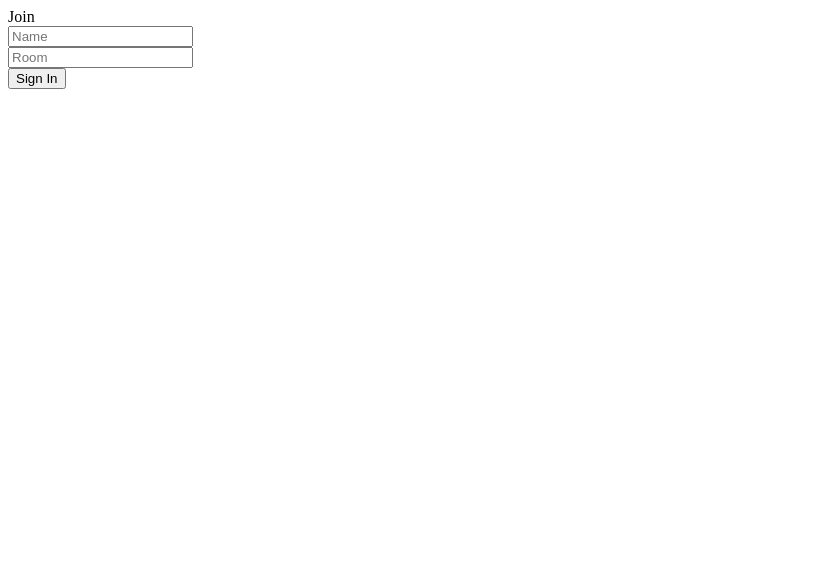
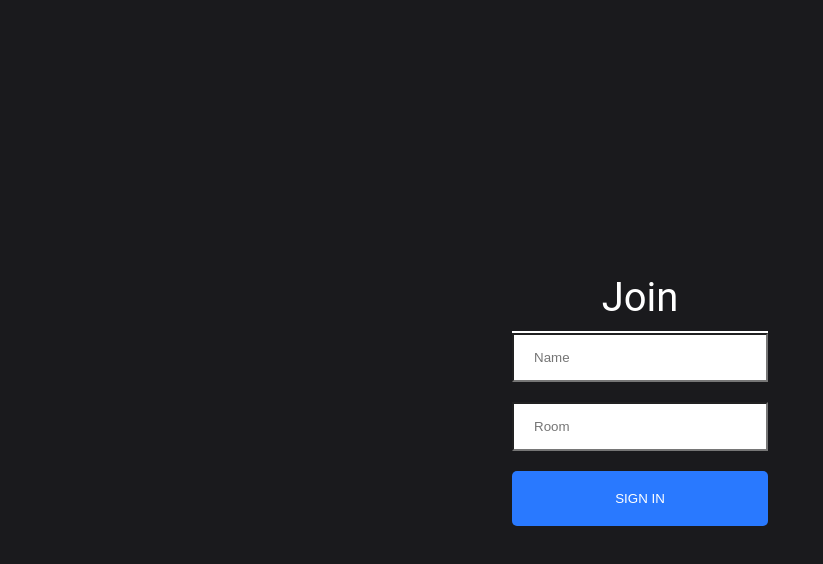
Before and after one commit to akshaydonhe12/Chat-Application, a React (Create React App) app in the folder client/: page / in a window 1280 px wide. Shown: the top 564 px of the page, without its empty margins (0-823 px from the left). Built offline with nearby package versions, Linux system fonts and the light colour scheme.

Commit message:
css-for-join

```diff
--- a/client/src/App.js
+++ b/client/src/App.js
@@ -1,8 +1,8 @@
 import React from 'react';
 import { BrowserRouter as Router, Route } from 'react-router-dom';
 
-import Join from './components/Join';
-import Chat from './components/Chat';
+import Join from './components/Join/Join';
+import Chat from './components/Chat/Chat';
 
 const App = () => (
     <Router>
--- /dev/null
+++ b/client/src/components/Join/Join.css
@@ -0,0 +1,71 @@
+html, body {
+    font-family: 'Roboto', sans-serif;
+    padding: 0;
+    margin: 0;
+  }
+
+  #root {
+    height: 100vh;
+  }
+
+  * {
+    box-sizing: border-box;
+  }
+
+  .joinOuterContainer {
+    display: flex;
+    justify-content: center;
+    text-align: center;
+    height: 100vh;
+    align-items: center;
+    background-color: #1A1A1D;
+  }
+
+  .joinInnerContainer {
+    width: 20%;
+  }
+
+  .joinInput {
+    border-radius: 0;
+    padding: 15px 20px;
+    width: 100%;
+  }
+
+  .heading {
+    color: white;
+    font-size: 2.5em;
+    padding-bottom: 10px;
+    border-bottom: 2px solid white;
+  }
+
+  .button {
+      color: #fff !important;
+      text-transform: uppercase;
+      text-decoration: none;
+      background: #2979FF;
+      padding: 20px;
+      border-radius: 5px;
+      display: inline-block;
+      border: none;
+      width: 100%;
+  }
+
+  .mt-20 {
+    margin-top: 20px;
+  }
+
+  @media (min-width: 320px) and (max-width: 480px) {
+    .joinOuterContainer {
+      height: 100%;
+    }
+
+    .joinInnerContainer {
+      width: 90%;
+    }
+
+
+  }
+
+  button:focus {
+    outline: 0;
+  }
--- a/client/src/components/Join.js
+++ b/client/src/components/Join/Join.js
@@ -1,5 +1,6 @@
 import React, {useState} from 'react';
 import {Link} from 'react-router-dom';
+import './Join.css';
 
 
 const Join = () => {
@@ -13,7 +14,7 @@
                 <div className="heading">Join</div>
                 <div><input placeholder="Name" className="joinInput" type="text" onChange={(event) => setName(event.target.value)} /></div>
                 <div><input placeholder="Room" className="joinInput mt-20" type="text" onChange={(event) => setRoom(event.target.value)} /></div>
-                <Link to={`/chat?name=${name}&room=${room}`}>
+                <Link onClick={event =>(!name || !room) ? event.preventDefault() : null} to={`/chat?name=${name}&room=${room}`}>
                     <button className="button mt-20" type="submit">Sign In</button>
                 </Link>
             </div>
```
Also changed, not shown: client/src/components/Chat/Chat.css (added), client/src/components/Chat/Chat.js (renamed from client/src/components/Chat.js).
